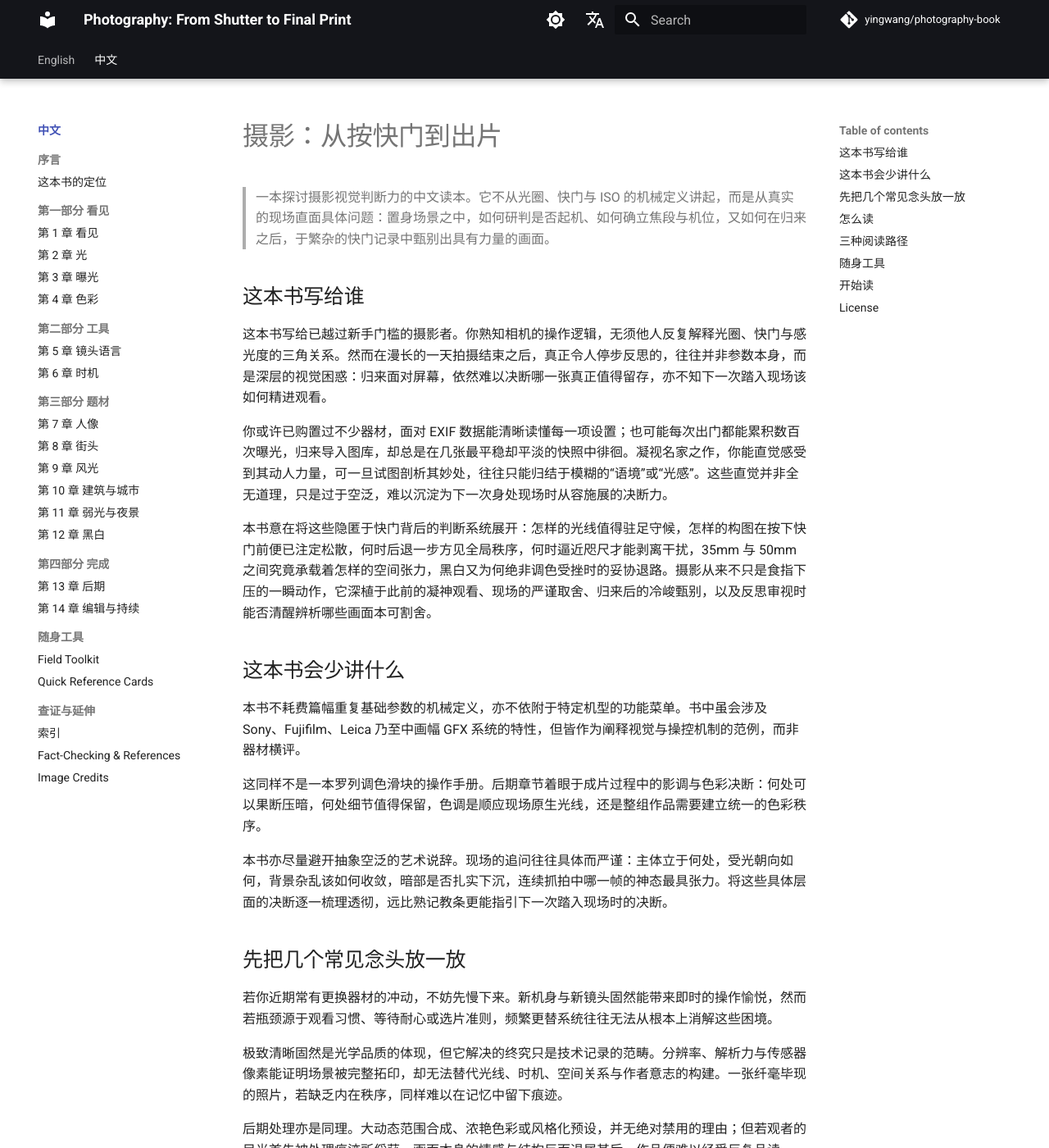
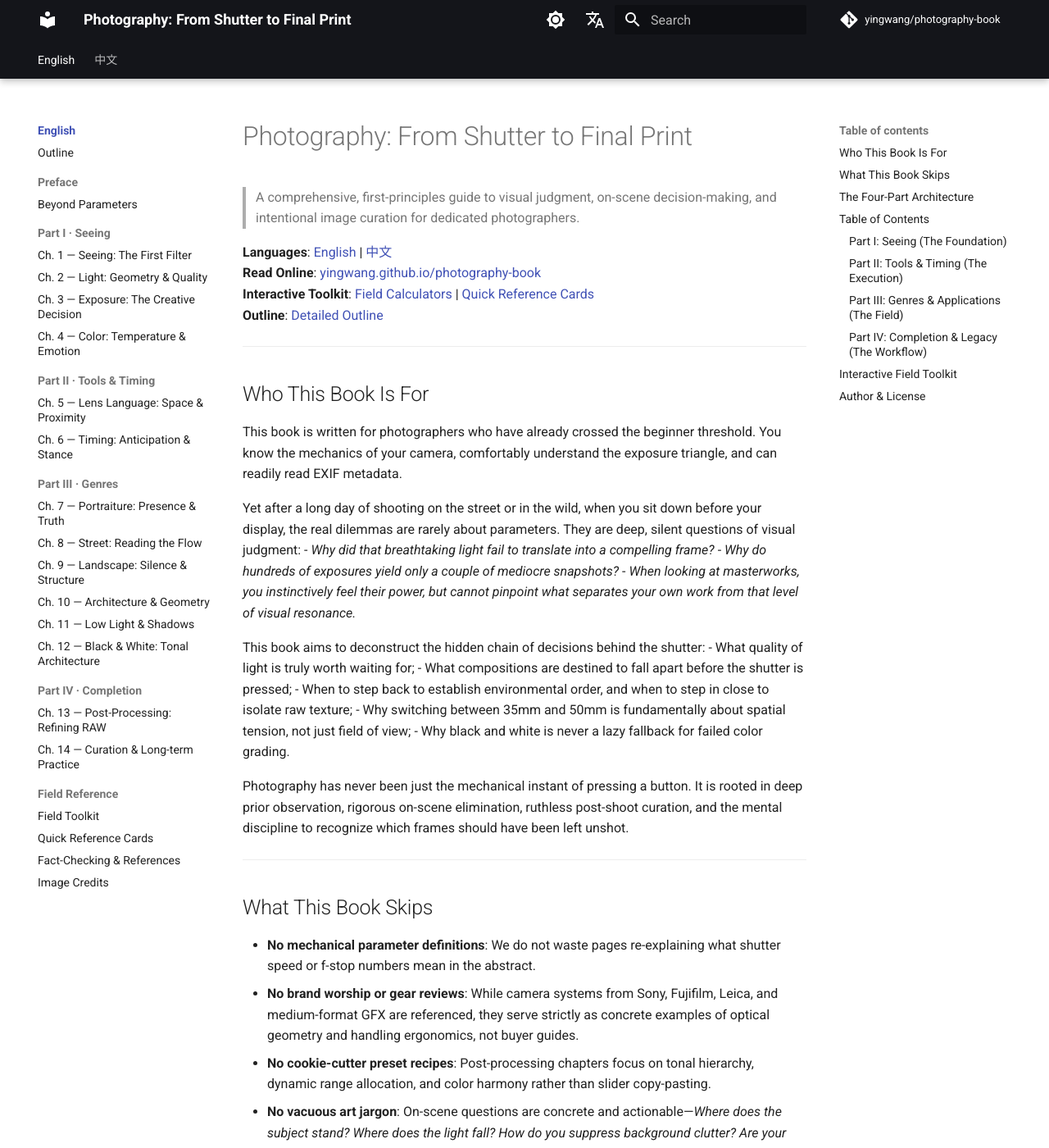
Before and after one commit to yingwang/photography-book, an MkDocs documentation site: the page built from docs/index.md, in a window 1280 px wide and 1400 px high. Shown: the whole window at 82% size. Built offline with MkDocs 1.6.1 and Material for MkDocs 9.7.7, drawn with Linux system fonts in a browser that asks for light colours; comment, search, counter and statistics services are not loaded; some of the changed text lies outside the part shown.

Commit message:
docs: set English as root default index.md and relocate Chinese index to docs/zh/index.md

````diff
--- a/docs/index.md
+++ b/docs/index.md
@@ -1,59 +1,139 @@
-# 摄影：从按快门到出片
+# Photography: From Shutter to Final Print
 
-> 一本探讨摄影视觉判断力的中文读本。它不从光圈、快门与 ISO 的机械定义讲起，而是从真实的现场直面具体问题：置身场景之中，如何研判是否起机、如何确立焦段与机位，又如何在归来之后，于繁杂的快门记录中甄别出具有力量的画面。
+> A comprehensive, first-principles guide to visual judgment, on-scene decision-making, and intentional image curation for dedicated photographers.
 
-## 这本书写给谁
+**Languages**: [English](index.md) | [中文](zh/index.md)
+**Read Online**: [yingwang.github.io/photography-book](https://yingwang.github.io/photography-book/)
+**Interactive Toolkit**: [Field Calculators](tools.md) | [Quick Reference Cards](quick-cards.md)
+**Outline**: [Detailed Outline](en/OUTLINE.md)
 
-这本书写给已越过新手门槛的摄影者。你熟知相机的操作逻辑，无须他人反复解释光圈、快门与感光度的三角关系。然而在漫长的一天拍摄结束之后，真正令人停步反思的，往往并非参数本身，而是深层的视觉困惑：归来面对屏幕，依然难以决断哪一张真正值得留存，亦不知下一次踏入现场该如何精进观看。
+---
 
-你或许已购置过不少器材，面对 EXIF 数据能清晰读懂每一项设置；也可能每次出门都能累积数百次曝光，归来导入图库，却总是在几张最平稳却平淡的快照中徘徊。凝视名家之作，你能直觉感受到其动人力量，可一旦试图剖析其妙处，往往只能归结于模糊的“语境”或“光感”。这些直觉并非全无道理，只是过于空泛，难以沉淀为下一次身处现场时从容施展的决断力。
+## Who This Book Is For
 
-本书意在将这些隐匿于快门背后的判断系统展开：怎样的光线值得驻足守候，怎样的构图在按下快门前便已注定松散，何时后退一步方见全局秩序，何时逼近咫尺才能剥离干扰，35mm 与 50mm 之间究竟承载着怎样的空间张力，黑白又为何绝非调色受挫时的妥协退路。摄影从来不只是食指下压的一瞬动作，它深植于此前的凝神观看、现场的严谨取舍、归来后的冷峻甄别，以及反思审视时能否清醒辨析哪些画面本可割舍。
+This book is written for photographers who have already crossed the beginner threshold. You know the mechanics of your camera, comfortably understand the exposure triangle, and can readily read EXIF metadata.
 
-## 这本书会少讲什么
+Yet after a long day of shooting on the street or in the wild, when you sit down before your display, the real dilemmas are rarely about parameters. They are deep, silent questions of visual judgment:
+- *Why did that breathtaking light fail to translate into a compelling frame?*
+- *Why do hundreds of exposures yield only a couple of mediocre snapshots?*
+- *When looking at masterworks, you instinctively feel their power, but cannot pinpoint what separates your own work from that level of visual resonance.*
 
-本书不耗费篇幅重复基础参数的机械定义，亦不依附于特定机型的功能菜单。书中虽会涉及 Sony、Fujifilm、Leica 乃至中画幅 GFX 系统的特性，但皆作为阐释视觉与操控机制的范例，而非器材横评。
+This book aims to deconstruct the hidden chain of decisions behind the shutter:
+- What quality of light is truly worth waiting for;
+- What compositions are destined to fall apart before the shutter is pressed;
+- When to step back to establish environmental order, and when to step in close to isolate raw texture;
+- Why switching between 35mm and 50mm is fundamentally about spatial tension, not just field of view;
+- Why black and white is never a lazy fallback for failed color grading.
 
-这同样不是一本罗列调色滑块的操作手册。后期章节着眼于成片过程中的影调与色彩决断：何处可以果断压暗，何处细节值得保留，色调是顺应现场原生光线，还是整组作品需要建立统一的色彩秩序。
+Photography has never been just the mechanical instant of pressing a button. It is rooted in deep prior observation, rigorous on-scene elimination, ruthless post-shoot curation, and the mental discipline to recognize which frames should have been left unshot.
 
-本书亦尽量避开抽象空泛的艺术说辞。现场的追问往往具体而严谨：主体立于何处，受光朝向如何，背景杂乱该如何收敛，暗部是否扎实下沉，连续抓拍中哪一帧的神态最具张力。将这些具体层面的决断逐一梳理透彻，远比熟记教条更能指引下一次踏入现场时的决断。
+---
 
-## 先把几个常见念头放一放
+## What This Book Skips
 
-若你近期常有更换器材的冲动，不妨先慢下来。新机身与新镜头固然能带来即时的操作愉悦，然而若瓶颈源于观看习惯、等待耐心或选片准则，频繁更替系统往往无法从根本上消解这些困境。
+- **No mechanical parameter definitions**: We do not waste pages re-explaining what shutter speed or f-stop numbers mean in the abstract.
+- **No brand worship or gear reviews**: While camera systems from Sony, Fujifilm, Leica, and medium-format GFX are referenced, they serve strictly as concrete examples of optical geometry and handling ergonomics, not buyer guides.
+- **No cookie-cutter preset recipes**: Post-processing chapters focus on tonal hierarchy, dynamic range allocation, and color harmony rather than slider copy-pasting.
+- **No vacuous art jargon**: On-scene questions are concrete and actionable—*Where does the subject stand? Where does the light fall? How do you suppress background clutter? Are your shadows solidly anchored? In a burst sequence, which micro-gesture holds authentic tension?*
 
-极致清晰固然是光学品质的体现，但它解决的终究只是技术记录的范畴。分辨率、解析力与传感器像素能证明场景被完整拓印，却无法替代光线、时机、空间关系与作者意志的构建。一张纤毫毕现的照片，若缺乏内在秩序，同样难以在记忆中留下痕迹。
+---
 
-后期处理亦是同理。大动态范围合成、浓艳色彩或风格化预设，并无绝对禁用的理由；但若观者的目光首先被处理痕迹所俘获，画面本身的情感与结构反而退居其后，作品便难以经受反复品读。
+## The Four-Part Architecture
 
-至于“决定性瞬间”，Cartier-Bresson 的经典论述固然启迪深远，但街头摄影的疆域宽广，无须被单一教条所禁锢。
+```mermaid
+flowchart LR
+    subgraph P1["<b>Part I: Seeing</b>"]
+        direction TB
+        C1["01. Visual Perception"]
+        C2["02. Light & Direction"]
+        C3["03. Exposure as Intent"]
+        C4["04. Color Harmony"]
+        C1 --> C2 --> C3 --> C4
+    end
 
-## 怎么读
+    subgraph P2["<b>Part II: Tools</b>"]
+        direction TB
+        C5["05. Lens Language"]
+        C6["06. Timing & Anticipation"]
+        C5 --> C6
+    end
 
-阅读时不妨顺次推进，前四章尤为关键。看见、光、曝光与色彩，是支撑后续所有题材篇章的基石。若径直翻阅人像、街头或风光章节，或许能迅速掌握若干参数模板，但若未明晰这些模板因何成立、何时当弃，终究仍需回到前述的底层判断之中。
+    subgraph P3["<b>Part III: Genres</b>"]
+        direction TB
+        C7["07. Portraiture"]
+        C8["08. Street"]
+        C9["09. Landscape"]
+        C10["10. Architecture"]
+        C11["11. Low Light"]
+        C12["12. Black & White"]
+        C7 --> C8 --> C9 --> C10 --> C11 --> C12
+    end
 
-题材各章可先从个人专注的领域切入，但亦建议通读陌生的主题。风光中的沉静守候，街头中的敏锐应变，人像中对神态的觉察，建筑中对几何与体量的剖析，弱光中对幽微暗部的从容接纳，彼此皆有相通的视觉滋养。你未必要涉猎全部题材，但领会其各自训练的视觉侧重，能让你在回到熟悉的领域时拥有更深沉的审视眼光。
+    subgraph P4["<b>Part IV: Completion</b>"]
+        direction TB
+        C13["13. Post-Processing"]
+        C14["14. Curation & Series"]
+        C13 --> C14
+    end
 
-后期与编辑置于文末，源于一个朴素事实：前期未立的画面，极难单纯依赖软件救赎；一组缺乏内在逻辑的照片，亦无法凭借排版与文案重获新生。先明晰如何观看与捕捉，再探讨如何完善单张画面的影调，最终步入多张作品的编辑与编排，这一脉络正是摄影创作自然生长的路径。
+    P1 --> P2 --> P3 --> P4
 
-## 三种阅读路径
+    classDef chapter fill:#ffffff,stroke:#555,color:#222
+    class C1,C2,C3,C4,C5,C6,C7,C8,C9,C10,C11,C12,C13,C14 chapter
 
-| 你的目标 | 建议顺序 | 这条路径训练什么 |
-|---|---|---|
-| 系统重建基础 | 序言 → 第 1–6 章 → 常拍题材 → 第 13–14 章 | 从观看、光线和曝光一路建立判断链 |
-| 下次出门就用 | 常拍题材章 → [摄影现场工具箱](tools.md) → 第 14 章 | 带着一个明确练习拍摄，再完成选片 |
-| 查一个具体问题 | [索引](book-index.md)、站内搜索或章节目录 → [事实核查与参考](references.md) | 区分经验起点、技术原理与法律边界 |
+    style P1 fill:#f5f5f5,stroke:#333333,color:#111111
+    style P2 fill:#fff8e1,stroke:#f57f17,color:#e65100
+    style P3 fill:#e8f5e9,stroke:#2e7d32,color:#1b5e20
+    style P4 fill:#e3f2fd,stroke:#1565c0,color:#0d47a1
+```
 
-书中的参数表是起点，不是处方。画幅、拍摄距离、主体速度、输出尺寸和当地规则都会改变答案；散布在各章的案例推演，会示范怎样从场景条件走到选择。
+---
 
-## 随身工具
+## Table of Contents
 
-[摄影现场工具箱](tools.md)提供 ND 延时、超焦距、景深、运动快门和星空快门五个交互计算器。它们会把假设和结果同时写出来，方便你在现场先得到一个可检验的起点，再用直方图、景深预览和实际回放修正。[现场速查卡](quick-cards.md)把散在各章、出门前最值得再看一眼的数字收拢成可打印的一至两张 A4。
+### Part I: Seeing (The Foundation)
+| Chapter | Title | Core Focus |
+|:---:|---|---|
+| 00 | [Preface: Beyond Parameters](en/00-preface.md) | Why technical perfection is not enough; bridging the gap between "correct" and "compelling". |
+| 01 | [Seeing: The First Filter](en/01-seeing.md) | Deconstructing visual clutter, isolating focal hierarchy, and training deliberate observation. |
+| 02 | [Light: Geometry and Quality](en/02-light.md) | Hard vs soft light, directional angles, edge highlights, and reading the subtle decay of illumination. |
+| 03 | [Exposure as Creative Intent](en/03-exposure.md) | Moving past mid-gray; Zone System principles in digital sensors; high-key and low-key grounding. |
+| 04 | [Color: Temperature and Emotion](en/04-color.md) | Color palettes, complementary contrast, color separation vs monochromatic dominance. |
 
-## 开始读
+### Part II: Tools & Timing (The Execution)
+| Chapter | Title | Core Focus |
+|:---:|---|---|
+| 05 | [Lens Language: Perspective and Space](en/05-lens.md) | 28mm intimacy, 35mm environmental context, 50mm human gaze, 85mm+ compression geometry. |
+| 06 | [Timing: The Decisive Stance](en/06-timing.md) | Anticipating micro-gestures, predictive framing, burst discipline, and the rhythm of the street. |
 
-从 [序言](00-preface.md) 开始。
+### Part III: Genres & Applications (The Field)
+| Chapter | Title | Core Focus |
+|:---:|---|---|
+| 07 | [Portraiture: Presence and Truth](en/07-portrait.md) | Rapport building, environmental portraits, natural light sculpting, authentic expression over posed stiffness. |
+| 08 | [Street: Reading the Flow](en/08-street.md) | Ethical spatial engagement, multi-layered framing, hunting vs fishing methods, zone focusing. |
+| 09 | [Landscape: Silence and Structure](en/09-landscape.md) | Foreground grounding, atmospheric depth, dynamic weather scouting, avoiding generic postcard tropes. |
+| 10 | [Architecture: Geometry and Light](en/10-architecture.md) | Converging lines, perspective control, tectonic materiality, human scale against monolithic forms. |
+| 11 | [Low Light: Embracing the Shadows](en/11-lowlight.md) | Handheld stabilization thresholds, blue hour transitions, mixed-temperature ambient sources. |
+| 12 | [Black & White: Tonal Architecture](en/12-bw.md) | Stripping chromatic distraction; evaluating contrast ratios, texture gradients, and silver-halide aesthetics. |
 
-## License
+### Part IV: Completion & Legacy (The Workflow)
+| Chapter | Title | Core Focus |
+|:---:|---|---|
+| 13 | [Post-Processing: Refining Tonal Values](en/13-postprocess.md) | RAW histogram evaluation, tone curves, local dodging and burning, sharpening thresholds without artifacts. |
+| 14 | [Curation & Long-term Practice](en/14-edit-and-sustain.md) | Ruthless sequencing, contact-sheet culling, building cohesive photo essays, sustaining visual curiosity. |
 
-CC BY-NC-SA 4.0，非商用、署名、相同方式共享。
+---
+
+## Interactive Field Toolkit
+
+- **[Field Calculators](tools.md)**: 5 interactive JavaScript tools for hyperfocal distance, depth of field, ND filter long exposure, motion freeze shutter speeds, and astrophotography NPF rule.
+- **[Field Quick Reference Cards](quick-cards.md)**: Printable pocket cheatsheets for essential field numbers and mental checklists.
+- **[Fact-checking & References](references.md)**: Scientific references on sensor dynamic range, optical physics, and legal boundaries.
+- **[Image Credits & Rights](image-credits.md)**: Full attribution, museum metadata, CC licenses, and checksums for all historical plates.
+
+---
+
+## Author & License
+
+**Author**: Ying Wang ([@yingwang](https://github.com/yingwang))
+**License**: [CC BY-NC-SA 4.0](https://creativecommons.org/licenses/by-nc-sa/4.0/)
--- /dev/null
+++ b/docs/zh/index.md
@@ -0,0 +1,47 @@
+# 摄影：从按快门到出片
+
+> 一本探讨摄影视觉判断力的中文读本。它不从光圈、快门与 ISO 的机械定义讲起，而是从真实的现场直面具体问题：置身场景之中，如何研判是否起机、如何确立焦段与机位，又如何在归来之后，于繁杂的快门记录中甄别出具有力量的画面。
+
+**语言**: [English](../index.md) | [中文](index.md)
+**大纲总览**: [详细大纲](../book-index.md)
+**随身工具**: [摄影现场工具箱](../tools.md) | [现场速查卡](../quick-cards.md)
+
+---
+
+## 这本书写给谁
+
+这本书写给已越过新手门槛的摄影者。你熟知相机的操作逻辑，无须他人反复解释光圈、快门与感光度的三角关系。然而在漫长的一天拍摄结束之后，真正令人停步反思的，往往并非参数本身，而是深层的视觉困惑：归来面对屏幕，依然难以决断哪一张真正值得留存，亦不知下一次踏入现场该如何精进观看。
+
+你或许已购置过不少器材，面对 EXIF 数据能清晰读懂每一项设置；也可能每次出门都能累积数百次曝光，归来导入图库，却总是在几张最平稳却平淡的快照中徘徊。凝视名家之作，你能直觉感受到其动人力量，可一旦试图剖析其妙处，往往只能归结于模糊的“语境”或“光感”。这些直觉并非全无道理，只是过于空泛，难以沉淀为下一次身处现场时从容施展的决断力。
+
+本书意在将这些隐匿于快门背后的判断系统展开：怎样的光线值得驻足守候，怎样的构图在按下快门前便已注定松散，何时后退一步方见全局秩序，何时逼近咫尺才能剥离干扰，35mm 与 50mm 之间究竟承载着怎样的空间张力，黑白又为何绝非调色受挫时的妥协退路。摄影从来不只是食指下压的一瞬动作，它深植于此前的凝神观看、现场的严谨取舍、归来后的冷峻甄别，以及反思审视时能否清醒辨析哪些画面本可割舍。
+
+## 这本书会少讲什么
+
+- **不重复机械参数**：本书不耗费篇幅重复基础参数的机械定义，亦不依附于特定机型的功能菜单。书中虽会涉及 Sony、Fujifilm、Leica 乃至中画幅 GFX 系统的特性，但皆作为阐释视觉与操控机制的范例，而非器材横评。
+- **不提供套路预设**：后期章节着眼于成片过程中的影调与色彩决断：何处可以果断压暗，何处细节值得保留，色调是顺应现场原生光线，还是整组作品需要建立统一的色彩秩序。
+- **不讲空泛说辞**：现场的追问往往具体而严谨：主体立于何处，受光朝向如何，背景杂乱该如何收敛，暗部是否扎实下沉，连续抓拍中哪一帧的神态最具张力。
+
+## 怎么读
+
+阅读时不妨顺次推进，前四章尤为关键。看见、光、曝光与色彩，是支撑后续所有题材篇章的基石。若径直翻阅人像、街头或风光章节，或许能迅速掌握若干参数模板，但若未明晰这些模板因何成立、何时当弃，终究仍需回到前述的底层判断之中。
+
+题材各章可先从个人专注的领域切入，但亦建议通读陌生的主题。风光中的沉静守候，街头中的敏锐应变，人像中对神态的觉察，建筑中对几何与体量的剖析，弱光中对幽微暗部的从容接纳，彼此皆有相通的视觉滋养。你未必要涉猎全部题材，但领会其各自训练的视觉侧重，能让你在回到熟悉的领域时拥有更深沉的审视眼光。
+
+后期与编辑置于文末，源于一个朴素事实：前期未立的画面，极难单纯依赖软件救赎；一组缺乏内在逻辑的照片，亦无法凭借排版与文案重获新生。先明晰如何观看与捕捉，再探讨如何完善单张画面的影调，最终步入多张作品的编辑与编排，这一脉络正是摄影创作自然生长的路径。
+
+## 三种阅读路径
+
+| 你的目标 | 建议顺序 | 这条路径训练什么 |
+|---|---|---|
+| 系统重建基础 | 序言 → 第 1–6 章 → 常拍题材 → 第 13–14 章 | 从观看、光线和曝光一路建立判断链 |
+| 下次出门就用 | 常拍题材章 → [摄影现场工具箱](../tools.md) → 第 14 章 | 带着一个明确练习拍摄，再完成选片 |
+| 查一个具体问题 | [索引](../book-index.md)、站内搜索或章节目录 → [事实核查与参考](../references.md) | 区分经验起点、技术原理与法律边界 |
+
+## 开始读
+
+从 [序言](../00-preface.md) 开始。
+
+## License
+
+CC BY-NC-SA 4.0，非商用、署名、相同方式共享。
--- a/mkdocs.yml
+++ b/mkdocs.yml
@@ -42,15 +42,15 @@ extra:
       link: https://github.com/yingwang
   alternate:
     - name: English
-      link: /photography-book/en/
+      link: /photography-book/
       lang: en
     - name: 中文
-      link: /photography-book/
+      link: /photography-book/zh/
       lang: zh
 
 nav:
   - English:
-    - Home: en/README.md
+    - Home: index.md
     - Outline: en/OUTLINE.md
     - Preface:
       - "Beyond Parameters": en/00-preface.md
@@ -78,7 +78,7 @@ nav:
       - Fact-Checking & References: references.md
       - Image Credits: image-credits.md
   - 中文:
-    - 首页: index.md
+    - 首页: zh/index.md
     - 序言:
       - 这本书的定位: 00-preface.md
     - 第一部分 看见:
````
Also changed, not shown: docs/en/README.md (deleted, +0 -138 lines).
